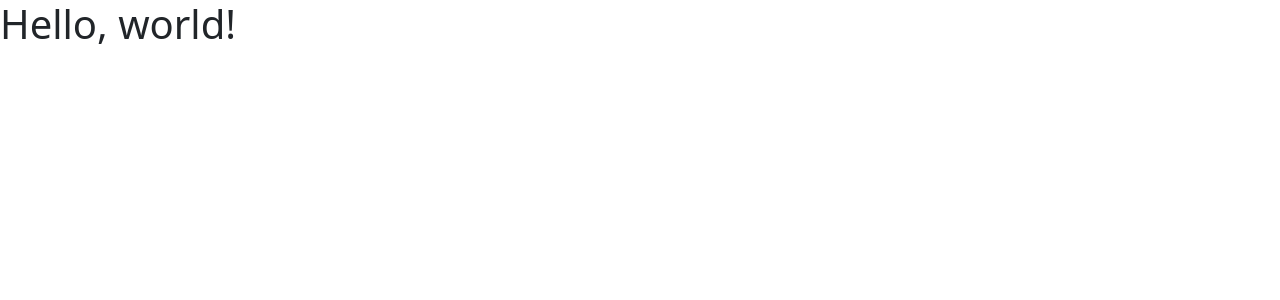
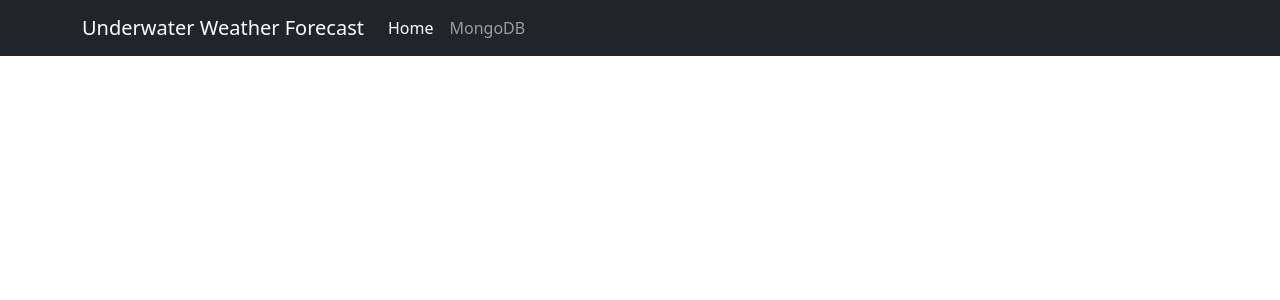
Before and after one commit to leon-thomm/nus-cs3237-iot-buoys, a Flask app: page / in a window 1280 px wide. Shown: the top 300 px of the page. Run offline with Flask 2, Linux system fonts and the light colour scheme.

Commit message:
Update headers

```diff
--- a/src/server/web/templates/index.html
+++ b/src/server/web/templates/index.html
@@ -3,11 +3,28 @@
   <head>
     <meta charset="utf-8">
     <meta name="viewport" content="width=device-width, initial-scale=1">
-    <title>Bootstrap demo</title>
+    <title>CS3237 | Home</title>
     <link href="https://cdn.jsdelivr.net/npm/bootstrap@5.2.2/dist/css/bootstrap.min.css" rel="stylesheet" integrity="sha384-Zenh87qX5JnK2Jl0vWa8Ck2rdkQ2Bzep5IDxbcnCeuOxjzrPF/et3URy9Bv1WTRi" crossorigin="anonymous">
   </head>
   <body>
-    <h1>Hello, world!</h1>
+    <nav class="navbar navbar-dark bg-dark navbar-expand-lg">
+      <div class="container">
+        <a class="navbar-brand" href="#">Underwater Weather Forecast</a>
+        <button class="navbar-toggler" type="button" data-bs-toggle="collapse" data-bs-target="#navbarText" aria-controls="navbarText" aria-expanded="false" aria-label="Toggle navigation">
+          <span class="navbar-toggler-icon"></span>
+        </button>
+        <div class="collapse navbar-collapse" id="navbarText">
+          <ul class="navbar-nav me-auto mb-2 mb-lg-0">
+            <li class="nav-item">
+              <a class="nav-link active" href="/">Home</a>
+            </li>
+            <li class="nav-item">
+              <a class="nav-link" href="/mongo">MongoDB</a>
+            </li>
+          </ul>
+        </div>
+      </div>
+    </nav>
     <script src="https://cdn.jsdelivr.net/npm/bootstrap@5.2.2/dist/js/bootstrap.bundle.min.js" integrity="sha384-OERcA2EqjJCMA+/3y+gxIOqMEjwtxJY7qPCqsdltbNJuaOe923+mo//f6V8Qbsw3" crossorigin="anonymous"></script>
   </body>
 </html>
--- a/src/server/web/templates/mongo.html
+++ b/src/server/web/templates/mongo.html
@@ -3,14 +3,14 @@
   <head>
     <meta charset="utf-8">
     <meta name="viewport" content="width=device-width, initial-scale=1">
-    <title>MongoDB</title>
+    <title>CS3237 | MongoDB</title>
     <link href="https://cdn.jsdelivr.net/npm/bootstrap@5.2.2/dist/css/bootstrap.min.css" rel="stylesheet" integrity="sha384-Zenh87qX5JnK2Jl0vWa8Ck2rdkQ2Bzep5IDxbcnCeuOxjzrPF/et3URy9Bv1WTRi" crossorigin="anonymous">
   </head>
   <body>
 
     <nav class="navbar navbar-dark bg-dark navbar-expand-lg">
       <div class="container">
-        <a class="navbar-brand" href="#">INSERT NAME HERE</a>
+        <a class="navbar-brand" href="#">Underwater Weather Forecast</a>
         <button class="navbar-toggler" type="button" data-bs-toggle="collapse" data-bs-target="#navbarText" aria-controls="navbarText" aria-expanded="false" aria-label="Toggle navigation">
           <span class="navbar-toggler-icon"></span>
         </button>
```
